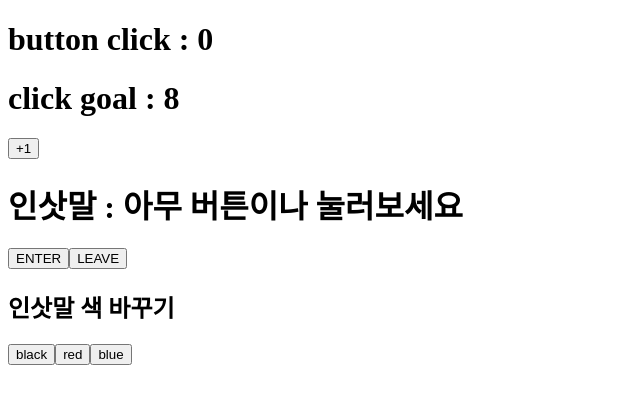
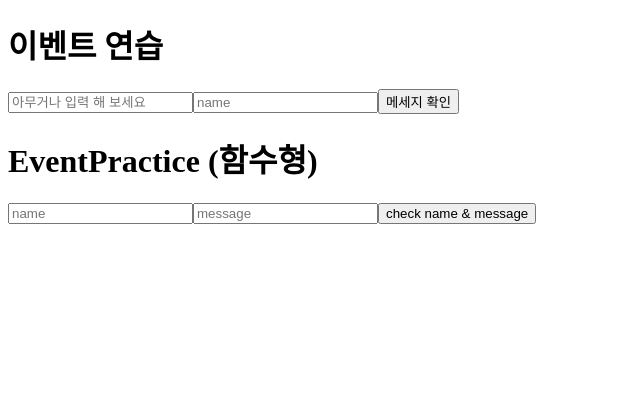
Before and after one commit to MayOwall/studying-react, a React (Create React App) app in the folder 리액트를 다루는 기술_김민준/code_practice/: page / in a window 1280 px wide. Shown: the top 404 px of the page, without its empty margins (0-640 px from the left). Built offline with nearby package versions, Linux system fonts and the light colour scheme.

Commit message:
4. 이벤트 핸들링

```diff
--- a/리액트를 다루는 기술_김민준/code_practice/src/App.js
+++ b/리액트를 다루는 기술_김민준/code_practice/src/App.js
@@ -1,11 +1,11 @@
-import Counter from "./Counter";
-import Say from "./Say";
+import EventPractice1 from "./EventPractice1";
+import EventPractice2 from "./EventPractice2";
 
 const App = () => {
     return (
         <>
-            <Counter />
-            <Say />
+            <EventPractice1 />
+            <EventPractice2 />
         </>
     );
 };
--- /dev/null
+++ b/리액트를 다루는 기술_김민준/code_practice/src/EventPractice1.js
@@ -0,0 +1,50 @@
+import { Component } from "react";
+
+class EventPractice extends Component {
+    state = {
+        message: "! 메세지가 없습니다.",
+        name: "! 이름이 없습니다.",
+    };
+
+    handleChange = (e) => {
+        this.setState({
+            [e.target.name]: e.target.value,
+        });
+    };
+
+    handleClick = () => {
+        alert(`${this.state.message} ${this.state.name}`);
+        this.setState({
+            message: "! 메세지가 없습니다.",
+            name: "! 이름이 없습니다.",
+        });
+    };
+
+    handleKeyPress = (e) => {
+        if (e.key === "Enter") this.handleClick();
+    };
+
+    render() {
+        return (
+            <div>
+                <h1>이벤트 연습</h1>
+                <input
+                    type="text"
+                    name="message"
+                    placeholder="아무거나 입력 해 보세요"
+                    onChange={this.handleChange}
+                />
+                <input
+                    type="text"
+                    name="name"
+                    placeholder="name"
+                    onChange={this.handleChange}
+                    onKeyPress={this.handleKeyPress}
+                />
+                <button onClick={this.handleClick}>메세지 확인</button>
+            </div>
+        );
+    }
+}
+
+export default EventPractice;
--- /dev/null
+++ b/리액트를 다루는 기술_김민준/code_practice/src/EventPractice2.js
@@ -0,0 +1,50 @@
+import { useState } from "react";
+const EventPractice2 = () => {
+    const [state, setState] = useState({
+        name: "no name",
+        message: "no message",
+    });
+
+    const { name, message } = state;
+
+    const handleState = (e) => {
+        setState({
+            ...state,
+            [e.target.name]: e.target.value,
+        });
+    };
+
+    const onClickButton = () => {
+        alert(`name : ${name}, message : ${message}`);
+        setState({
+            name: "no name",
+            message: "no message",
+        });
+    };
+
+    const onKeyPress = (e) => {
+        if (e.key === "Enter") onClickButton();
+    };
+
+    return (
+        <>
+            <h1>EventPractice (함수형)</h1>
+            <input
+                type="text"
+                name="name"
+                placeholder="name"
+                onChange={handleState}
+                onKeyPress={onKeyPress}
+            />
+            <input
+                type="text"
+                name="message"
+                placeholder="message"
+                onChange={handleState}
+            />
+            <button onClick={onClickButton}>check name & message</button>
+        </>
+    );
+};
+
+export default EventPractice2;
```
